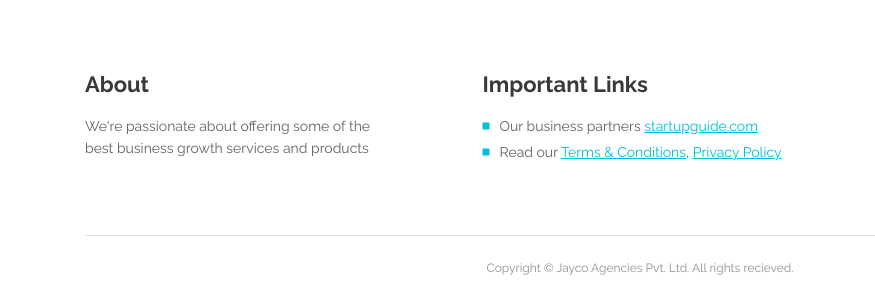
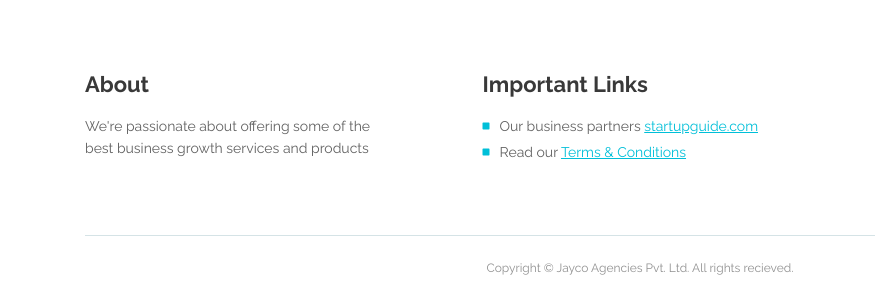
Before and after one commit to jaycoajay/jaycoagencies, a plain HTML site: page index.html in a window 1280 px wide. Shown: the part 6387-6687 px from the top of the page, 0-875 px from the left. Drawn offline with Linux system fonts and the light colour scheme.

Commit message:
Update index.html

```diff
--- a/index.html
+++ b/index.html
@@ -742,7 +742,7 @@
                             </li>
                             <li class="media">
                                 <i class="fas fa-square"></i>
-                                <div class="media-body">Read our <a class="turquoise" href="terms-conditions.html">Terms & Conditions</a>, <a class="turquoise" href="privacy-policy.html">Privacy Policy</a></div>
+                                <div class="media-body">Read our <a class="turquoise" href="about-us.html">Terms & Conditions</a></div>
                             </li>
                         </ul>
                     </div>
```
